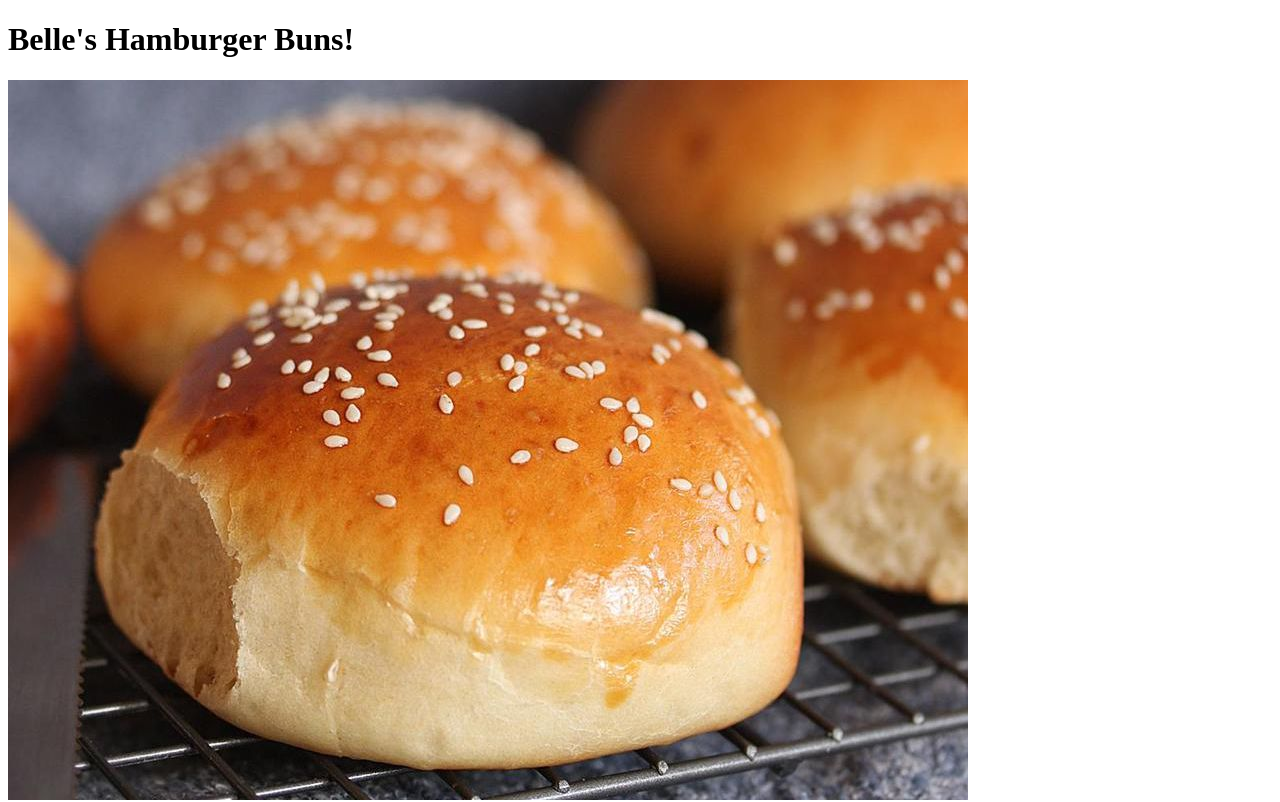
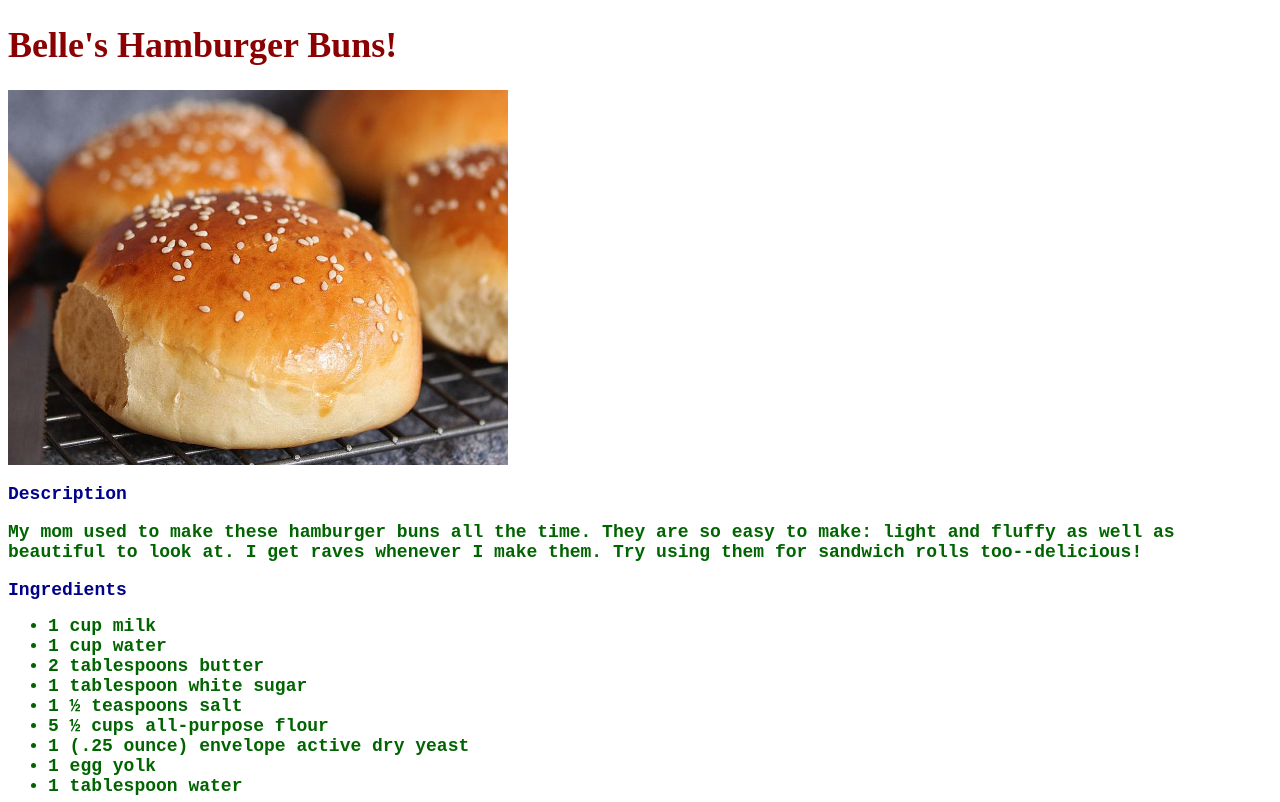
Before and after one commit to bogdan-lun-02/odin-recipes, a plain HTML site: page recipes/belles-hamburger-buns.html in a window 1280 px wide. Shown: the top 802 px of the page. Drawn offline with Linux system fonts and the light colour scheme.

Commit message:
Added css folder with style.css file, updated all pages with css styling

```diff
--- /dev/null
+++ b/css/style.css
@@ -0,0 +1,23 @@
+h2, p, li {
+  font-family: 'Courier New', Courier, monospace;
+  font-size: 18px;
+  font-weight: bold;
+}
+
+h1 {
+  color: darkred;
+  font-size: 36px;
+}
+
+h2 {
+  color: darkblue;
+}
+
+p, li {
+  color: darkgreen;
+}
+
+img {
+  width: 500px;
+  height: auto;
+}
--- a/recipes/belles-hamburger-buns.html
+++ b/recipes/belles-hamburger-buns.html
@@ -3,7 +3,9 @@
 <head>
   <meta charset="UTF-8">
   <meta name="viewport" content="width=device-width, initial-scale=1.0">
-  <title>Document</title>
+  <title>Belle's Hamburger Buns</title>
+
+  <link rel="stylesheet" href="../css/style.css">
 </head>
 <body>
   <h1>Belle's Hamburger Buns!</h1>
```
Also changed, not shown: index.html (+3 -1 lines), recipes/italian-potato-salad.html (+3 -1 lines), recipes/lasagna.html (+3 -1 lines).
